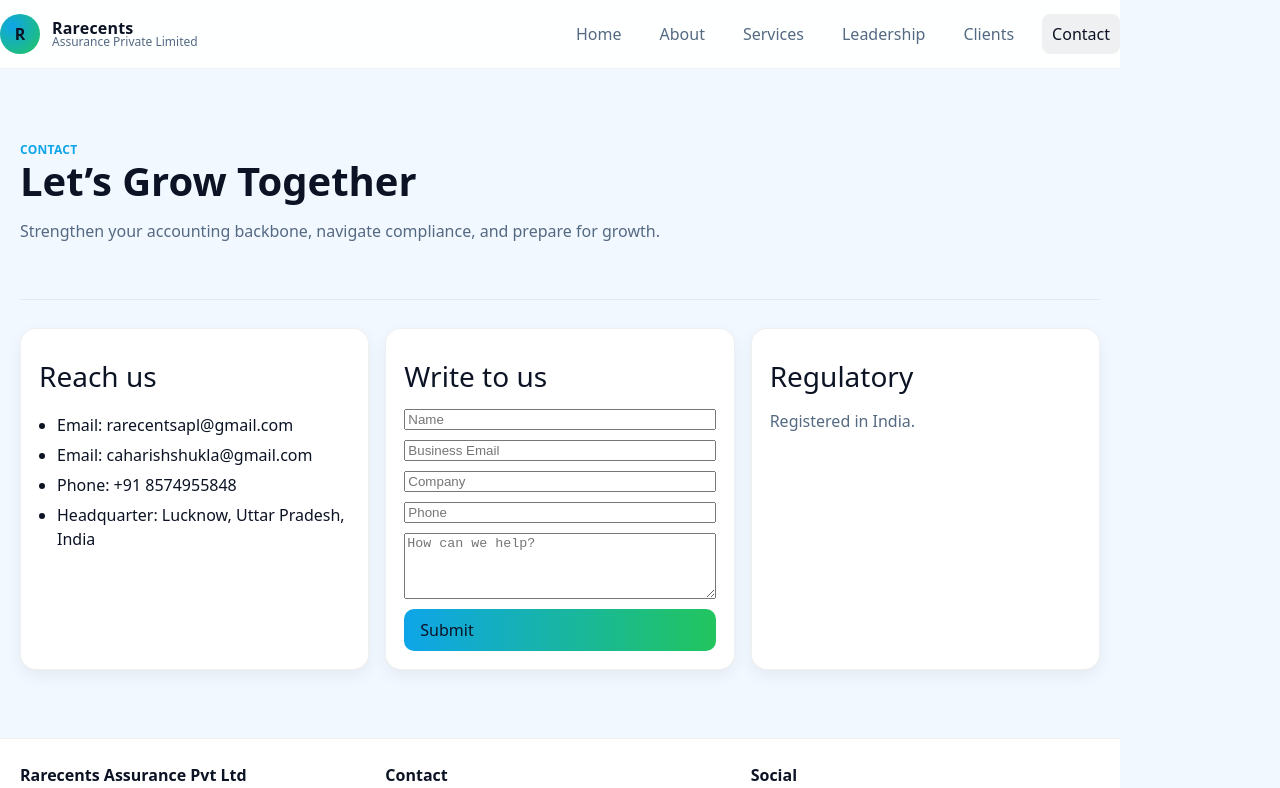
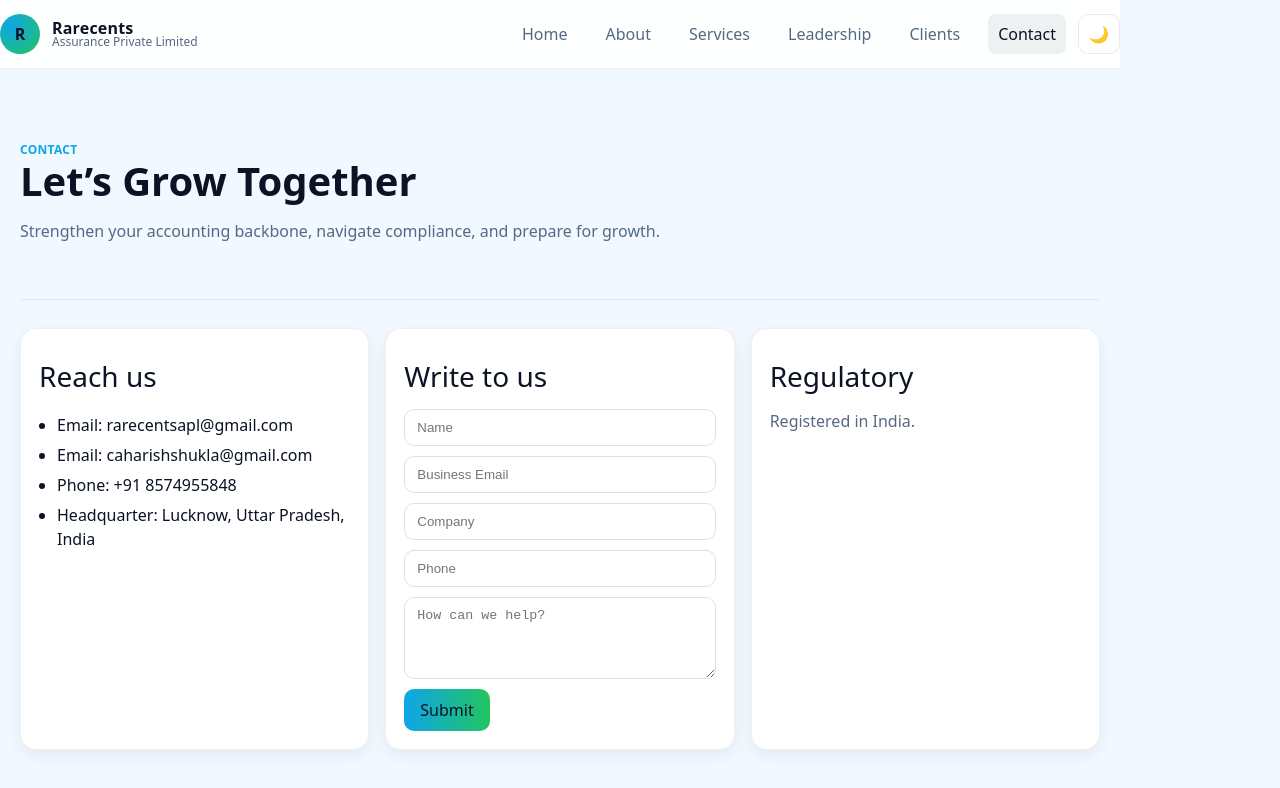
Before and after one commit to ashu246832724/rarecents-website, a React (Vite) app: page /contact in a window 1280 px wide. Shown: the top 788 px of the page. Built offline with nearby package versions, Linux system fonts and the light colour scheme; the HTML template or start-up script is replaced by a standard one.

Commit message:
Make site responsive; add dark mode toggle; refine contact form; add Bhaskar Rai photo hook

```diff
--- a/src/components/Layout.jsx
+++ b/src/components/Layout.jsx
@@ -1,6 +1,26 @@
 import { Link, NavLink } from 'react-router-dom'
+import { useEffect, useState } from 'react'
 
 export function Layout({ children }) {
+  const [theme, setTheme] = useState('light')
+
+  useEffect(() => {
+    const saved = localStorage.getItem('theme')
+    if (saved === 'dark' || saved === 'light') {
+      setTheme(saved)
+      document.documentElement.setAttribute('data-theme', saved)
+    } else {
+      setTheme('light')
+      document.documentElement.setAttribute('data-theme', 'light')
+    }
+  }, [])
+
+  function toggleTheme() {
+    const next = theme === 'light' ? 'dark' : 'light'
+    setTheme(next)
+    document.documentElement.setAttribute('data-theme', next)
+    localStorage.setItem('theme', next)
+  }
   return (
     <div className="site">
       <header className="site-header">
@@ -12,6 +32,7 @@
               <span className="brand-sub">Assurance Private Limited</span>
             </div>
           </Link>
+          <div style={{ display: 'flex', alignItems: 'center', gap: 12 }}>
             <nav className="nav">
               <NavLink to="/" end>Home</NavLink>
               <NavLink to="/about">About</NavLink>
@@ -20,6 +41,15 @@
               <NavLink to="/clients">Clients</NavLink>
               <NavLink to="/contact">Contact</NavLink>
             </nav>
+            <button
+              aria-label={theme === 'light' ? 'Switch to dark mode' : 'Switch to light mode'}
+              className="btn"
+              onClick={toggleTheme}
+              style={{ padding: '8px 10px' }}
+            >
+              {theme === 'light' ? '🌙' : '☀️'}
+            </button>
+          </div>
         </div>
       </header>
       <main className="site-main">
--- a/src/pages/Contact.jsx
+++ b/src/pages/Contact.jsx
@@ -21,7 +21,7 @@
           <div className="card">
             <div className="h2">Write to us</div>
             <form className="form" onSubmit={(e) => e.preventDefault()}>
-              <div style={{ display: 'grid', gap: 10 }}>
+              <div style={{ display: 'grid', gap: 10, alignItems: 'start', justifyItems: 'start' }}>
                 <input className="input" placeholder="Name" required />
                 <input className="input" type="email" placeholder="Business Email" required />
                 <input className="input" placeholder="Company" />
--- a/src/pages/Leadership.jsx
+++ b/src/pages/Leadership.jsx
@@ -1,3 +1,5 @@
+import bhaskarPhoto from '../assets/bhaskar.jpg'
+
 function Leader({ name, title, link, photoSrc, children }) {
   return (
     <div className="card leader-card">
@@ -40,7 +42,7 @@
           <Leader name="Indu Dwivedi" title="Director" link="https://www.linkedin.com/in/indu-dwivedi" photoSrc={"https://drive.google.com/thumbnail?id=1KBZyR6NHlBW_ELhiyYv5yQnc69EI6l35&sz=w800"}>
             Senior Financial Analyst at Acuity Knowledge Partners. Deep expertise in financial models (DCF, comps, NAV), investor reporting, due diligence, portfolio analytics, and client engagement across global mandates.
           </Leader>
-          <Leader name="Bhaskar Rai" title="Director" link="https://www.linkedin.com/in/raibhaskar" photoSrc={""}>
+          <Leader name="Bhaskar Rai" title="Director" link="https://www.linkedin.com/in/raibhaskar" photoSrc={bhaskarPhoto}>
             7+ years in stressed assets, investment due diligence, modeling, taxation, and audits. Managed ₹35B+ transactions incl. ARC deals; earlier audit and compliance experience with major banks and corporates.
           </Leader>
         </div>
--- a/src/styles.css
+++ b/src/styles.css
@@ -6,6 +6,15 @@
   --brand: #0ea5e9;
   --brand-2: #22c55e;
   --maxw: 1120px;
+}
+
+[data-theme="dark"] {
+  --bg: #0b1324;
+  --panel: #0f172a;
+  --muted: #9aa6b2;
+  --text: #e5eef6;
+  --brand: #22c55e;
+  --brand-2: #0ea5e9;
 }
 
 * { box-sizing: border-box; }
@@ -21,6 +30,7 @@
 
 .site { display: grid; grid-template-rows: auto 1fr auto; min-height: 100vh; }
 .site-header { position: sticky; top: 0; z-index: 50; background: rgba(255,255,255,0.9); backdrop-filter: blur(10px); border-bottom: 1px solid rgba(2,6,23,0.06); }
+.site-header[data-theme="dark"], [data-theme="dark"] .site-header { background: rgba(15,23,42,0.9); border-bottom-color: rgba(255,255,255,0.06); }
 .header-inner { display: flex; align-items: center; justify-content: space-between; padding: 14px 0; }
 .brand { display: flex; align-items: center; gap: 12px; color: inherit; text-decoration: none; }
 .logo-circle { width: 40px; height: 40px; border-radius: 999px; background: radial-gradient(circle at 30% 30%, var(--brand), var(--brand-2)); display: grid; place-items: center; font-weight: 700; }
@@ -31,6 +41,7 @@
 .nav { display: flex; gap: 18px; }
 .nav a { color: var(--muted); text-decoration: none; padding: 8px 10px; border-radius: 8px; }
 .nav a.active, .nav a:hover { color: var(--text); background: rgba(2,6,23,0.06); }
+[data-theme="dark"] .nav a.active, [data-theme="dark"] .nav a:hover { background: rgba(255,255,255,0.06); }
 
 .hero { padding: 72px 0 40px; }
 .hero h1 { font-size: 40px; margin: 0 0 12px; }
@@ -38,10 +49,12 @@
 .hero-cta { display: flex; gap: 12px; margin-top: 20px; }
 .btn { padding: 10px 16px; border-radius: 10px; border: 1px solid rgba(2,6,23,0.08); color: var(--text); background: #ffffff; text-decoration: none; display: inline-flex; align-items: center; gap: 8px; }
 .btn.primary { background: linear-gradient(90deg, var(--brand), var(--brand-2)); border: 0; }
+[data-theme="dark"] .btn { background: #0f172a; border-color: rgba(255,255,255,0.12); }
 
 .section { padding: 28px 0; border-top: 1px solid rgba(2,6,23,0.06); }
 .grid-3 { display: grid; gap: 16px; grid-template-columns: repeat(3, minmax(0,1fr)); }
 .card { background: var(--panel); border: 1px solid rgba(2,6,23,0.06); border-radius: 16px; padding: 18px; box-shadow: 0 6px 16px rgba(2,6,23,0.06); }
+[data-theme="dark"] .card { border-color: rgba(255,255,255,0.08); box-shadow: 0 6px 16px rgba(0,0,0,0.3); }
 .muted { color: var(--muted); }
 .kicker { color: var(--brand); font-weight: 600; letter-spacing: .3px; font-size: 12px; text-transform: uppercase; }
 .h2 { font-size: 28px; margin: 8px 0 12px; }
@@ -53,6 +66,7 @@
 
 .site-main { padding-bottom: 40px; }
 .site-footer { background: #ffffff; border-top: 1px solid rgba(2,6,23,0.06); padding: 24px 0; }
+[data-theme="dark"] .site-footer { background: #0f172a; border-top-color: rgba(255,255,255,0.06); }
 .footer-grid { display: grid; gap: 16px; grid-template-columns: repeat(3, minmax(0,1fr)); }
 .footer-head { font-weight: 600; margin-bottom: 8px; }
 .footer-sub { color: var(--muted); font-size: 12px; }
@@ -63,3 +77,16 @@
   .grid-3, .footer-grid { grid-template-columns: 1fr; }
   .hero h1 { font-size: 32px; }
 }
+
+/* Contact form responsiveness */
+.form { width: 100%; }
+.input { width: 100%; padding: 10px 12px; border-radius: 10px; border: 1px solid rgba(2,6,23,0.12); background: transparent; color: var(--text); }
+[data-theme="dark"] .input { border-color: rgba(255,255,255,0.12); }
+.form .btn.primary { width: fit-content; align-self: start; padding: 10px 16px; }
+
+/* Mobile spacing improvements */
+@media (max-width: 600px) {
+  .header-inner { padding: 10px 0; }
+  .nav { gap: 10px; }
+  .btn { padding: 9px 14px; }
+}
```
Also changed, not shown: 2 other files (tests, documents, lock files or other folders). Lines whose indentation alone changed are shown as unchanged.
